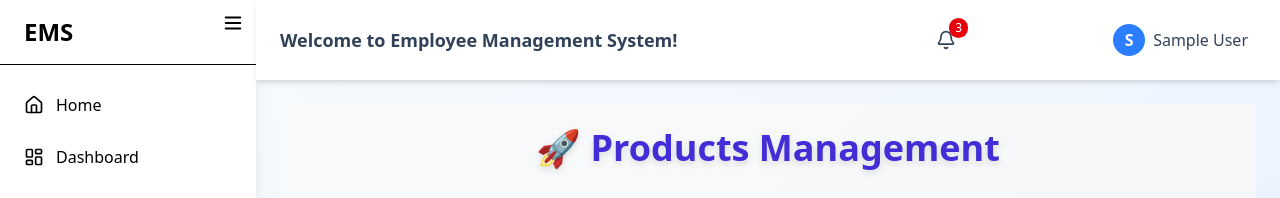
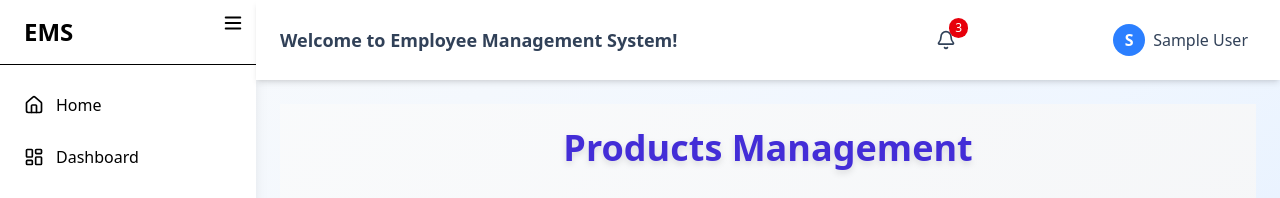
Before and after one commit to Gaurav-0211/Employee-Management-System, a React (Vite) app in the folder HRA-Portal/: page /product in a window 1280 px wide. Shown: the top 198 px of the page. Built offline with nearby package versions, Linux system fonts and the light colour scheme; no server answers; sample sign-in values are in the browser's storage.

Commit message:
_Fix: Product page and packages

```diff
--- a/HRA-Portal/package.json
+++ b/HRA-Portal/package.json
@@ -4,7 +4,7 @@
   "version": "0.0.0",
   "type": "module",
   "scripts": {
-    "dev": "vite",
+    "dev": "vite --host",
     "build": "vite build",
     "lint": "eslint .",
     "preview": "vite preview"
--- a/HRA-Portal/src/pages/Products.jsx
+++ b/HRA-Portal/src/pages/Products.jsx
@@ -135,7 +135,7 @@ export default function Products() {
   return (
     <div className="p-6 space-y-10 bg-gradient-to-br from-gray-50 to-gray-100 min-h-screen">
       <h1 className="text-4xl font-extrabold text-center text-indigo-700 drop-shadow-md">
-        🚀 Products Management
+        Products Management
       </h1>
 
       {message && (
```
